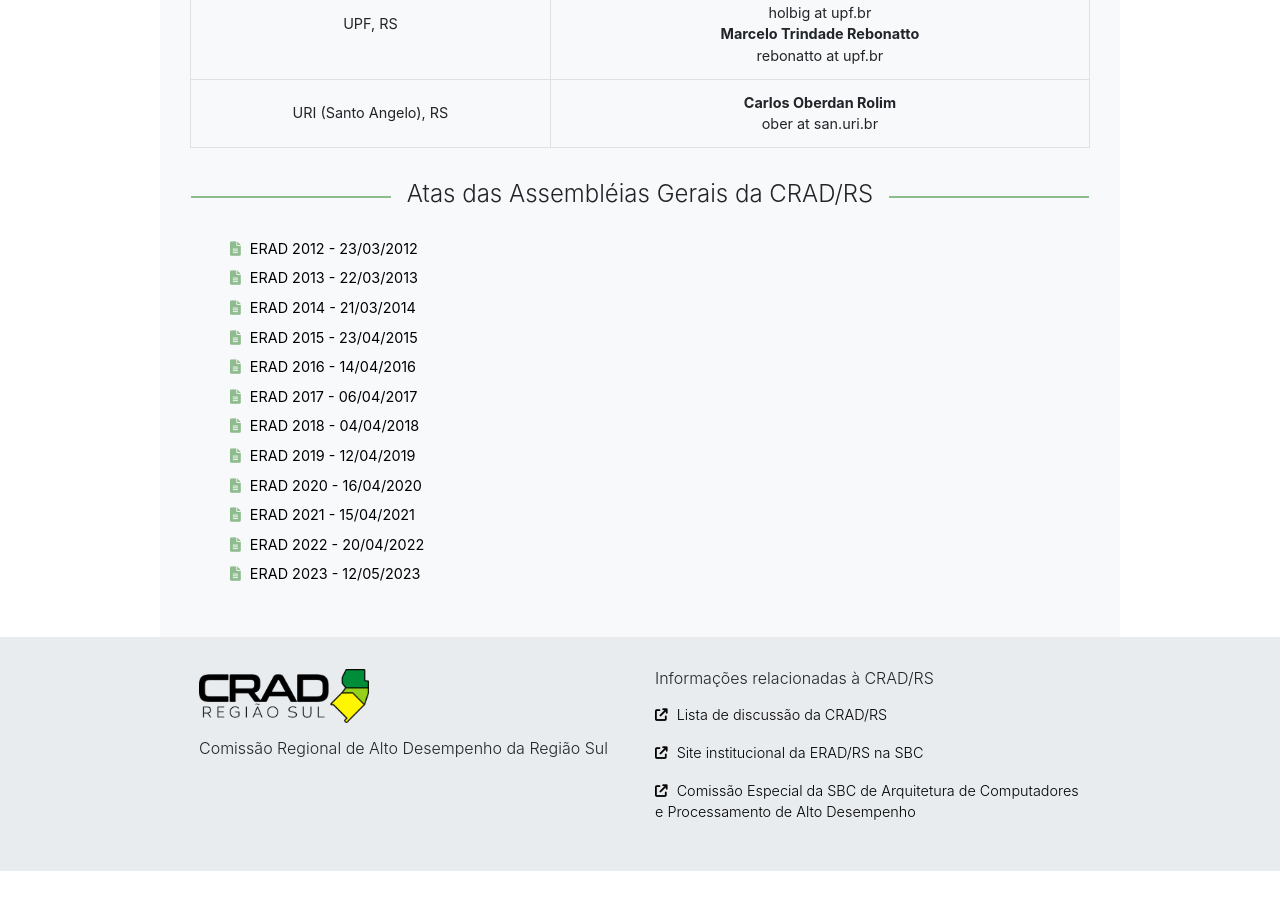
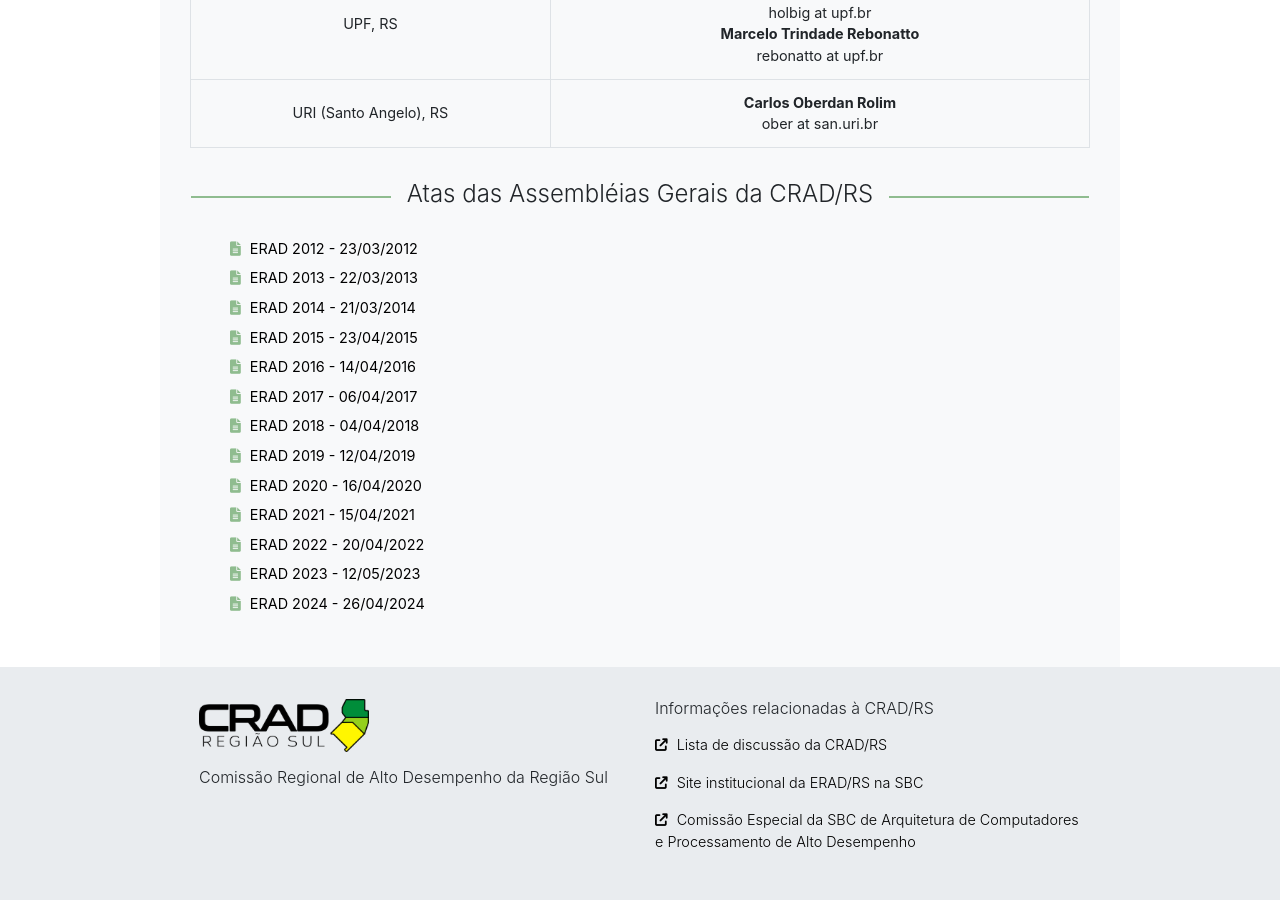
Before and after one commit to cradrs/cradrs.github.io, a Jekyll site: the page built from index.markdown, in a window 1280 px wide and 900 px high, scrolled down 4290 px. Built offline with Jekyll 4.4.1, drawn with Linux system fonts in a browser that asks for light colours; before the commit the page ends 5161 px from its top, so only the background shows below that.

Commit message:
ata 2024 adicionada

```diff
--- a/_data/pagina-cradrs.yml
+++ b/_data/pagina-cradrs.yml
@@ -247,6 +247,9 @@ atas:
     link: "docs/atas/ataassembleia-da-crad-erad2022.pdf"
   - nome: "ERAD 2023 - 12/05/2023"
     link: "docs/atas/ataassembleia-da-crad-erad2023.pdf"
+  - nome: "ERAD 2024 - 26/04/2024"
+    link: "docs/atas/ataassembleia-da-crad-erad2024.pdf"
+
 #  - nome:
 #  - link:
 
```
Also changed, not shown: 2 other files.
